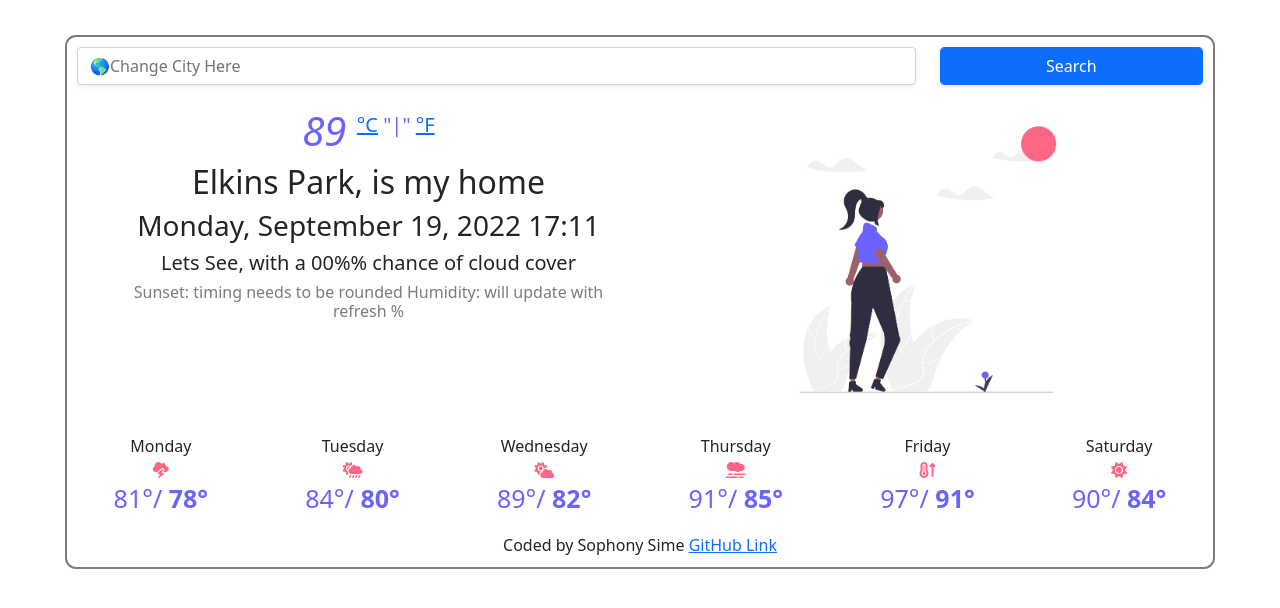
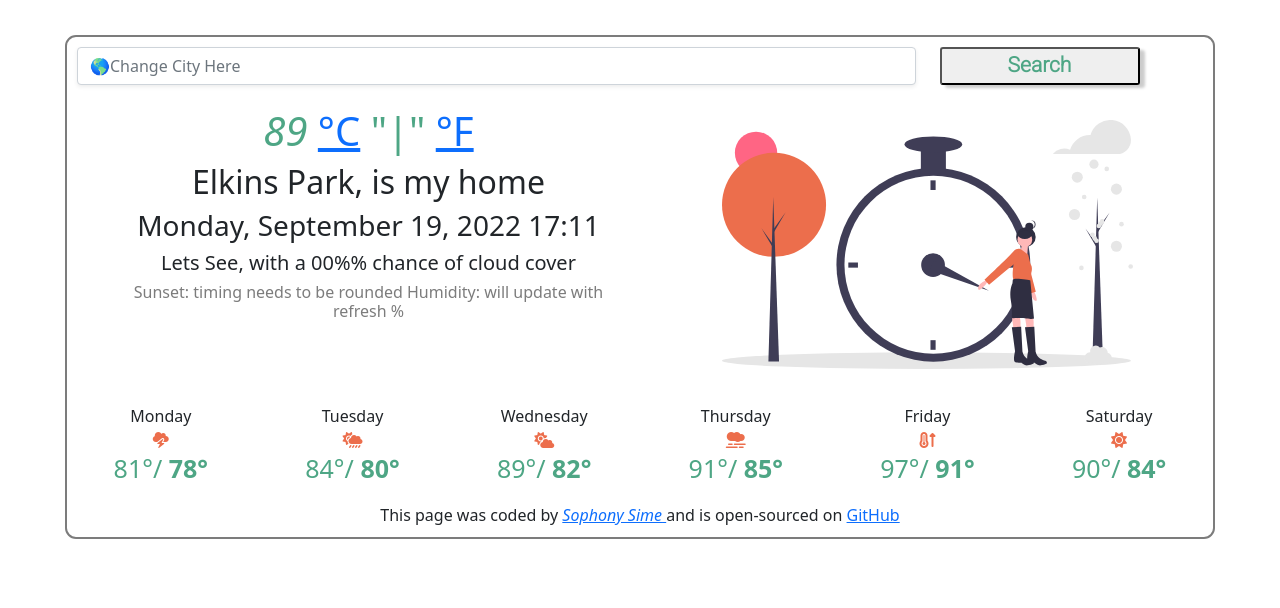
Before and after one commit to SophyHub/my-weather, a plain HTML site: page index.html in a window 1280 px wide. Drawn offline with nearby package versions, Linux system fonts and the light colour scheme.

Commit message:
season changed theme

```diff
--- a/design.css
+++ b/design.css
@@ -1,5 +1,6 @@
 body {
   font-family: "Roboto", sans-serif;
+
 }
 
 i.currentsky {
@@ -25,6 +26,7 @@ i.currentsky {
   max-width: fit-content;
   text-align: center;
   position: inherit;
+  padding: 25px;
 }
 
 .forecastcontainer {
@@ -32,11 +34,11 @@ i.currentsky {
 }
 
 p {
-  color: #ff6584;
+  color: #ec6e4c;
   text-align: center;
 }
 p.degree {
-  color: #6c63ff;
+  color: #4ea685;
   height: 19px;
   margin-top: 1px;
 }
@@ -44,7 +46,7 @@ p.degree {
   text-align: center;
 }
 .degree {
-  color: #6c63ff;
+  color: #4ea685;
   font-size: 25px;
   line-height: 1px;
 }
@@ -53,15 +55,27 @@ footer {
   bottom: 0px;
   text-align: center;
   display: block;
+
 }
 
 h6 {
   color: #7c7c7c;
 }
 
-.search-more {
-  color: #6c63ff;
-  font-size: 25px;
+.button {
+  color: #4ea685;
+  font-size: 21px;
+  font-weight: bolder;
+  width: 200px;
+  box-shadow: 5px 3px 3px rgb(0 0 0 / 20%);
+  font-family: "Roboto", sans-serif;
+  border-radius: 3px;
+}
+.button:hover {
+  cursor: pointer;
+opacity: 2;
+transition: all 1s ease-in-out;
+color:#ec6e4c}
 }
 .units {
   color: #6c63ff;
@@ -87,3 +101,6 @@ h6 {
 .icon {
   color: #ff6584;
 }
+
+
+.footer:find-me {color:#FF6584;}
--- a/index.html
+++ b/index.html
@@ -42,7 +42,7 @@
           <div class="col-3">
             <input
               type="submit"
-              class="form-control btn btn-primary shadow-sm w-200"
+              class="button"
               id="search-more"
               value="Search"
             />
@@ -77,7 +77,7 @@
       </div>
       <div class="col-6">
       <span class="protrait">
-        <img src="images/sunnyday.png" width="350px" />
+        <img src="images/undraw_season_change_f99v.svg" width="411px" />
       </span>
     </div>
 
@@ -119,8 +119,13 @@
     </div>
 <br/>
     <footer>
-      Coded by Sophony Sime
-      <a href="https://github.com/SophyHub/my-weather">GitHub Link</a>
+      This page was coded by <a
+          href="https://www.linkedin.com/in/sophony-sime-mshi-rhia-276aa851"
+          target="_blank"
+          class="find-me">
+          <em>Sophony Sime</em>
+        </a> and is open-sourced on
+      <a href="https://github.com/SophyHub/my-weather" target="_blank"> GitHub</a>
     </footer>
     <script src="app.js"></script>
     </div>
```
Also changed, not shown: images/undraw_country_side_re_0dou.svg (added), images/undraw_nature_fun_re_gkjt.svg (added), images/undraw_season_change_f99v.png (added), images/undraw_season_change_f99v.svg (added), images/undraw_walking_outside_re_56xo.svg (added), images/undraw_weather_app_re_kcb1.svg (added), images/undraw_woman_re_afr8.svg (added).
